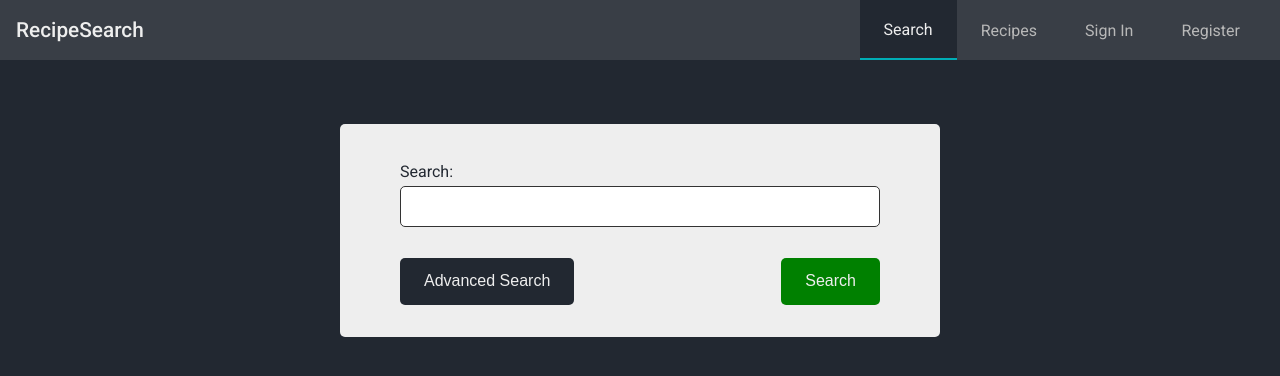
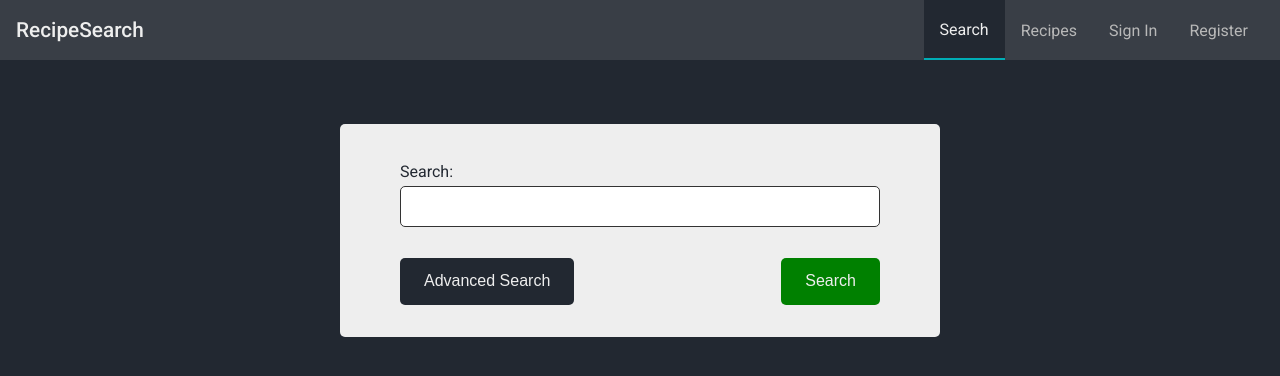
Before and after one commit to HoangNguyen-CA/cooking-recipe-app, a React (Create React App) app in the folder client/: page / in a window 1280 px wide. Shown: the top 376 px of the page. Built offline with nearby package versions, Linux system fonts and the light colour scheme; no server answers.

Commit message:
Adjusting styling for navbar, Added user profile in navbar (dropdown), user profile state is now kept in userSlice for redux.

```diff
--- a/client/src/App.js
+++ b/client/src/App.js
@@ -10,6 +10,7 @@ import Layout from './components/Layout/Layout';
 import ErrorDisplay from './containers/ErrorDisplay/ErrorDisplay';
 
 import { loadUser } from './store/slices/authSlice';
+import { setUserOpen } from './store/slices/userSlice';
 
 import GlobalStyle from './GlobalStyle';
 
@@ -20,7 +21,7 @@ export class App extends Component {
 
   render() {
     return (
-      <>
+      <div onClick={this.props.closeUser}>
         <ErrorDisplay></ErrorDisplay>
         <GlobalStyle></GlobalStyle>
         <Switch>
@@ -40,7 +41,7 @@ export class App extends Component {
             </Layout>
           </Route>
         </Switch>
-      </>
+      </div>
     );
   }
 }
@@ -50,6 +51,7 @@ const mapStateToProps = (state) => ({});
 const mapDispatchToProps = (dispatch) => {
   return {
     loadUser: () => dispatch(loadUser()),
+    closeUser: () => dispatch(setUserOpen(false)),
   };
 };
 
--- a/client/src/components/Navigation/NavLinks.js
+++ b/client/src/components/Navigation/NavLinks.js
@@ -4,6 +4,8 @@ import styled, { css } from 'styled-components';
 import { useLocation } from 'react-router-dom';
 
 import PropTypes from 'prop-types';
+
+import { FaRegUserCircle } from 'react-icons/fa';
 
 const Burger = styled.div`
   cursor: pointer;
@@ -22,7 +24,13 @@ const Burger = styled.div`
   }
 `;
 
-const Container = styled.div`
+const MainContainer = styled.div`
+  display: flex;
+  align-items: center;
+  height: 100%;
+`;
+
+const ResponsiveContainer = styled.div`
   position: fixed;
   display: flex;
 
@@ -51,47 +59,106 @@ const Container = styled.div`
   }
 `;
 
-const hoveredLink = css`
+const lightColor = css`
   color: ${({ theme }) => theme.colors.light};
-  border-bottom: 2px solid ${({ theme }) => theme.colors.light};
-`;
-const activeLink = css`
-  color: ${({ theme }) => theme.colors.light};
-  background-color: ${(props) => props.theme.colors.dark};
-  border-bottom: 2px solid ${({ theme }) => theme.colors.primary};
 `;
 
-const NavLink = styled.a`
+const activeNavLink = css`
+  background-color: ${(props) => props.theme.colors.dark};
+  border-bottom: 2px solid ${({ theme }) => theme.colors.primary} !important;
+  ${lightColor}
+`;
+
+const navLinkStyles = css`
   font-size: 1rem;
   font-weight: 400;
 
   cursor: pointer;
+
+  display: flex;
+  align-items: center;
+  position: relative;
+
+  width: auto;
+  color: ${({ theme }) => theme.colors.lightDark};
+`;
+
+const ResponsiveNavLink = styled.a`
+  ${navLinkStyles};
   padding: 1.5em 1em;
-
-  color: ${({ theme }) => theme.colors.lightDark};
+  height: auto;
 
   &:hover {
-    ${hoveredLink}
+    background-color: ${(props) => props.theme.colors.dark};
+    ${lightColor}
   }
 
+  @media ${({ theme }) => theme.breakpoints.tablet} {
+    padding: 0 1em;
+    height: 100%;
+    &:hover {
+      border-bottom: 2px solid ${({ theme }) => theme.colors.light};
+    }
     &:active {
-    ${activeLink}
+      ${activeNavLink}
     }
-
-  ${(props) => (props.active ? activeLink : '')}
-
-  @media ${({ theme }) => theme.breakpoints.tablet} {
-    display: flex;
-    flex-direction: column;
-    justify-content: center;
-    padding: 0 1.5em;
-    position: relative;
-    height: 100%;
-
-    width: auto;
+    ${(props) => (props.active ? activeNavLink : '')}
   }
 `;
 
+const UserLink = styled.div`
+  ${navLinkStyles}
+  height: 100%;
+
+  padding: 0 1.4em;
+  &:hover,
+  &:active {
+    ${lightColor}
+  }
+
+  ${(props) => (props.active ? lightColor : '')}
+`;
+
+const UserIcon = styled(FaRegUserCircle)`
+  height: 25px;
+  width: auto;
+`;
+
+const UserContent = styled.div`
+  position: absolute;
+  padding: 1em;
+  overflow: hidden;
+  border-radius: ${({ theme }) => theme.radius.medium};
+
+  display: ${(props) => (props.show ? 'block' : 'none')};
+  background-color: ${({ theme }) => theme.colors.darkLight};
+  top: calc(100% + 10px);
+  right: 10px;
+  width: auto;
+`;
+
+const UserContentLabel = styled.p`
+  ${navLinkStyles}
+  ${lightColor}
+  justify-content: center;
+  cursor: auto;
+  text-align: center;
+  width: 100%;
+`;
+
+const UserContentLink = styled.a`
+  ${navLinkStyles}
+  justify-content: center;
+
+  margin-top: 1em;
+
+  position: static;
+
+  &:hover,
+  &:active {
+    ${lightColor}
+  }
+`;
 const NavLinks = ({
   isAuthenticated,
   handleToSearch,
@@ -102,6 +169,9 @@ const NavLinks = ({
   logout,
   open,
   toggleOpen,
+  userOpen,
+  setUserOpen,
+  user,
 }) => {
   let location = useLocation();
 
@@ -109,49 +179,73 @@ const NavLinks = ({
   const recipesActive = location.pathname === '/recipes';
   const favoritesActive = location.pathname === '/favorites';
 
+  const stopPropagation = (e) => {
+    e.stopPropagation();
+  };
+  const handleUserLinkClicked = (e) => {
+    stopPropagation(e);
+    setUserOpen(!userOpen);
+  };
+
   let navLinks;
   if (isAuthenticated) {
     navLinks = (
       <>
-        <Container open={open}>
-          <NavLink onClick={handleToSearch} active={searchActive}>
+        <ResponsiveContainer open={open}>
+          <ResponsiveNavLink onClick={handleToSearch} active={searchActive}>
             Search
-          </NavLink>
-          <NavLink onClick={handleToRecipes} active={recipesActive}>
+          </ResponsiveNavLink>
+          <ResponsiveNavLink onClick={handleToRecipes} active={recipesActive}>
             Recipes
-          </NavLink>
-          <NavLink onClick={handleToFavorites} active={favoritesActive}>
+          </ResponsiveNavLink>
+          <ResponsiveNavLink
+            onClick={handleToFavorites}
+            active={favoritesActive}
+          >
             Favorites
-          </NavLink>
-          <NavLink onClick={logout}>Logout</NavLink>
-        </Container>
+          </ResponsiveNavLink>
+        </ResponsiveContainer>
+
+        <UserLink onClick={handleUserLinkClicked} active={userOpen}>
+          <UserIcon />
+        </UserLink>
+        <UserContent show={userOpen} onClick={stopPropagation}>
+          <UserContentLabel>{user.name}</UserContentLabel>
+          <UserContentLabel>{user.email}</UserContentLabel>
+          <UserContentLink onClick={logout}>Logout</UserContentLink>
+        </UserContent>
       </>
     );
   } else {
     navLinks = (
       <>
-        <Container open={open}>
-          <NavLink onClick={handleToSearch} active={searchActive}>
+        <ResponsiveContainer open={open}>
+          <ResponsiveNavLink onClick={handleToSearch} active={searchActive}>
             Search
-          </NavLink>
-          <NavLink onClick={handleToRecipes} active={recipesActive}>
+          </ResponsiveNavLink>
+          <ResponsiveNavLink onClick={handleToRecipes} active={recipesActive}>
             Recipes
-          </NavLink>
-
-          <NavLink onClick={handleLoginOpen}>Sign In</NavLink>
-          <NavLink onClick={handleRegisterOpen}>Register</NavLink>
-        </Container>
+          </ResponsiveNavLink>
+          <ResponsiveNavLink onClick={handleLoginOpen}>
+            Sign In
+          </ResponsiveNavLink>
+          <ResponsiveNavLink onClick={handleRegisterOpen}>
+            Register
+          </ResponsiveNavLink>
+        </ResponsiveContainer>
       </>
     );
   }
   return (
     <>
+      <MainContainer>
         {navLinks}
         <Burger onClick={toggleOpen}>
           <div></div>
           <div></div>
           <div></div>
         </Burger>
+      </MainContainer>
     </>
   );
 };
@@ -166,6 +260,11 @@ NavLinks.propTypes = {
   logout: PropTypes.func.isRequired,
   open: PropTypes.bool.isRequired,
   toggleOpen: PropTypes.func.isRequired,
+  userOpen: PropTypes.bool.isRequired,
+  setUserOpen: PropTypes.func.isRequired,
+  user: PropTypes.shape({
+    name: PropTypes.string,
+  }),
 };
 
 export default NavLinks;
--- a/client/src/containers/Navbar/Navbar.js
+++ b/client/src/containers/Navbar/Navbar.js
@@ -8,6 +8,8 @@ import RegisterModal from '../Auth/RegisterModal';
 import styled from 'styled-components';
 
 import NavLinks from '../../components/Navigation/NavLinks';
+
+import { setUserOpen } from '../../store/slices/userSlice';
 
 import {
   login,
@@ -120,6 +122,8 @@ export class Navbar extends Component {
             handleToSearch={this.handleToSearch}
             handleToRecipes={this.handleToRecipes}
             handleToFavorites={this.handleToFavorites}
+            userOpen={this.props.userOpen}
+            setUserOpen={this.props.setUserOpen}
           ></NavLinks>
         </Container>
       </>
@@ -129,6 +133,7 @@ export class Navbar extends Component {
 
 const mapStateToProps = (state) => {
   return {
+    userOpen: state.user.open,
     user: state.auth.user,
     isAuthenticated: state.auth.isAuthenticated,
   };
@@ -136,6 +141,8 @@ const mapStateToProps = (state) => {
 
 const mapDispatchToProps = (dispatch) => {
   return {
+    setUserOpen: (open) => dispatch(setUserOpen(open)),
+
     login: (email, password) => dispatch(login({ email, password })),
     logout: () => dispatch(logout()),
     register: (username, email, password) =>
--- a/client/src/store/slices/authSlice.js
+++ b/client/src/store/slices/authSlice.js
@@ -91,7 +91,7 @@ const {
   userLoadingFail,
 } = authSlice.actions;
 
-export const { logout, clearAuthErrors } = authSlice.actions;
+export const { logout, clearAuthErrors, setOpen } = authSlice.actions;
 
 export const login =
   ({ email, password }) =>
--- a/client/src/store/slices/userSlice.js
+++ b/client/src/store/slices/userSlice.js
@@ -8,6 +8,7 @@ import { setError } from './errorSlice';
 const initialState = {
   favorites: [],
   loading: false,
+  open: false,
 };
 
 const userSlice = createSlice({
@@ -34,11 +35,16 @@ const userSlice = createSlice({
       );
       state.favorites = newFavorities;
     },
+    setUserOpen(state, action) {
+      state.open = action.payload || false;
+    },
   },
 });
 
 const { getFavStart, getFavSuccess, getFavFail, addFav, deleteFav } =
   userSlice.actions;
+
+export const { setUserOpen } = userSlice.actions;
 
 //async actions
 
--- a/package.json
+++ b/package.json
@@ -10,7 +10,8 @@
     "dotenv": "^10.0.0",
     "express": "^4.17.1",
     "jsonwebtoken": "^8.5.1",
-    "mongoose": "^5.12.14"
+    "mongoose": "^5.12.14",
+    "react-icons": "^4.2.0"
   },
   "devDependencies": {
     "concurrently": "^5.3.0",
```
Also changed, not shown: 1 other file (tests, documents, lock files or other folders). Lines whose indentation alone changed are shown as unchanged.
